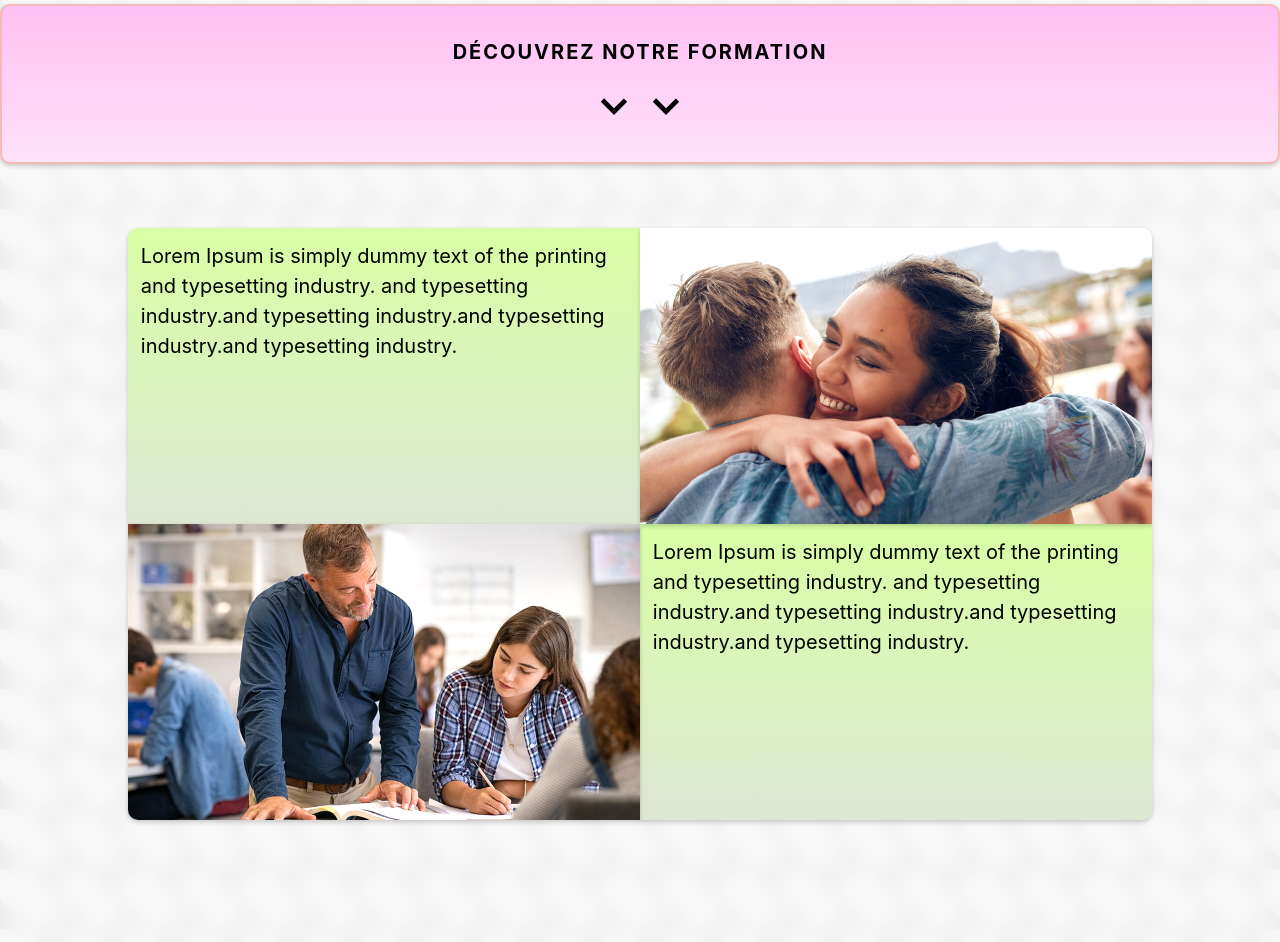
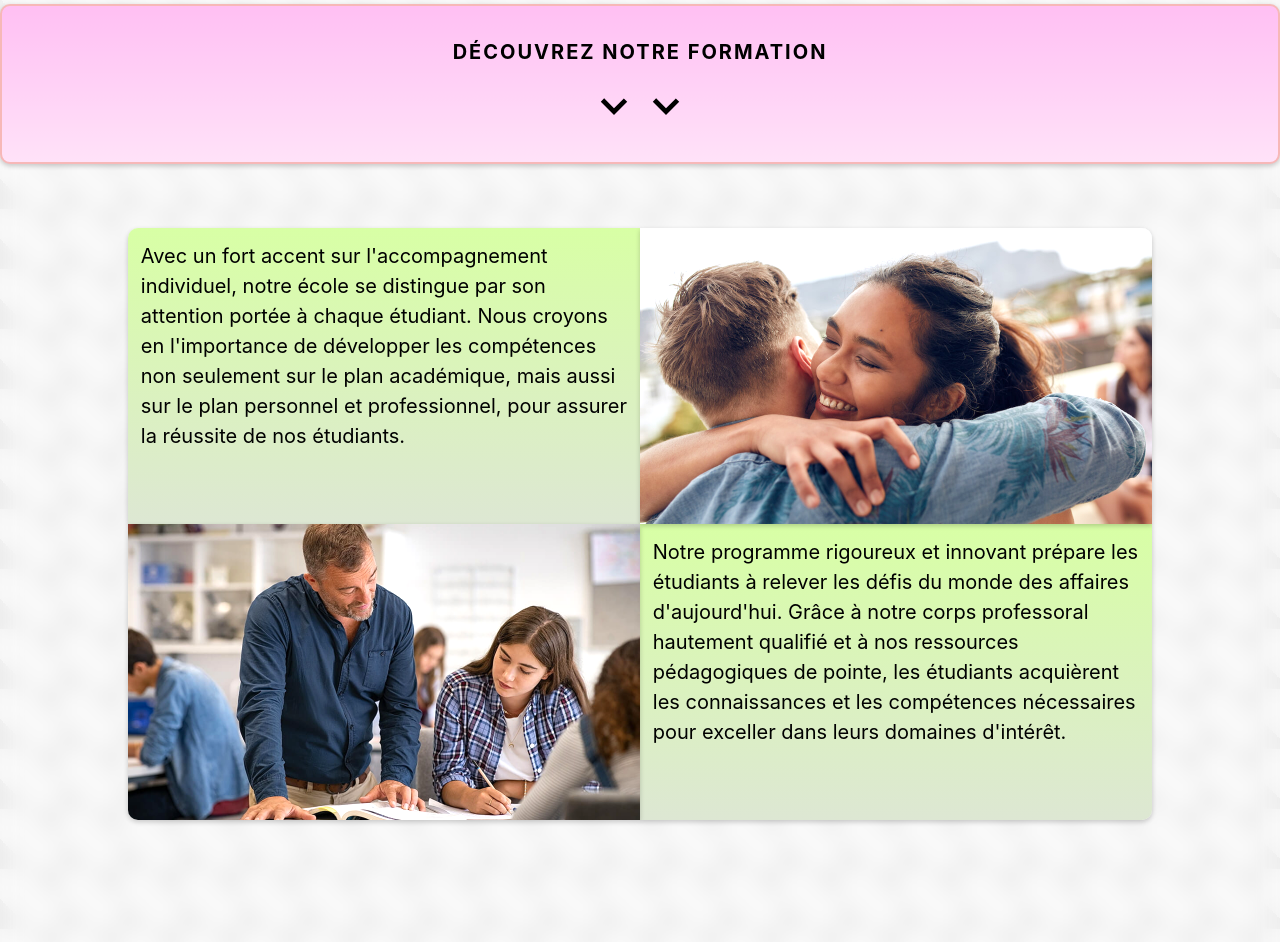
Before and after one commit to Wewenito/SAE23, a Django app: template ABSENCES/templates/MAIN/mp.html in a window 1280 px wide. Shown: the part 631-1573 px from the top of the page. Run offline with Django 3.2, Linux system fonts and the light colour scheme; the template is opened without the code that fills it, so the values that code supplies are empty; some libraries are stand-ins or nearby versions.

Commit message:
Update mp.html

```diff
--- a/ABSENCES/templates/MAIN/mp.html
+++ b/ABSENCES/templates/MAIN/mp.html
@@ -64,8 +64,8 @@
 
         <div class="textemalvaillant1">
           <div id="txtimg1">
-            <p class="texte1"> Lorem Ipsum is simply dummy text of the printing and typesetting industry. and typesetting industry.and typesetting industry.and typesetting industry.and typesetting industry. </p>
-          </div>
+            <p class="texte1"> Avec un fort accent sur l'accompagnement individuel, notre école se distingue par son attention portée à chaque étudiant. Nous croyons en l'importance de développer les compétences non seulement sur le plan académique, mais aussi sur le plan personnel et professionnel, pour assurer la réussite de nos étudiants.</p>
+        </div>
           <div class="caseimg">
             <img src="{% static 'MAIN/IMAGES/friends.png' %}" id="img1">
          </div>
@@ -76,7 +76,7 @@
             <img src="{% static 'MAIN/IMAGES/hug.png' %}" id="img2">
           </div>
           <div id="txtimg2">
-            <p class="texte2"> Lorem Ipsum is simply dummy text of the printing and typesetting industry. and typesetting industry.and typesetting industry.and typesetting industry.and typesetting industry.</p>
+            <p class="texte2"> Notre programme rigoureux et innovant prépare les étudiants à relever les défis du monde des affaires d'aujourd'hui. Grâce à notre corps professoral hautement qualifié et à nos ressources pédagogiques de pointe, les étudiants acquièrent les connaissances et les compétences nécessaires pour exceller dans leurs domaines d'intérêt.</p>
           </div>
         </div>
 
```
